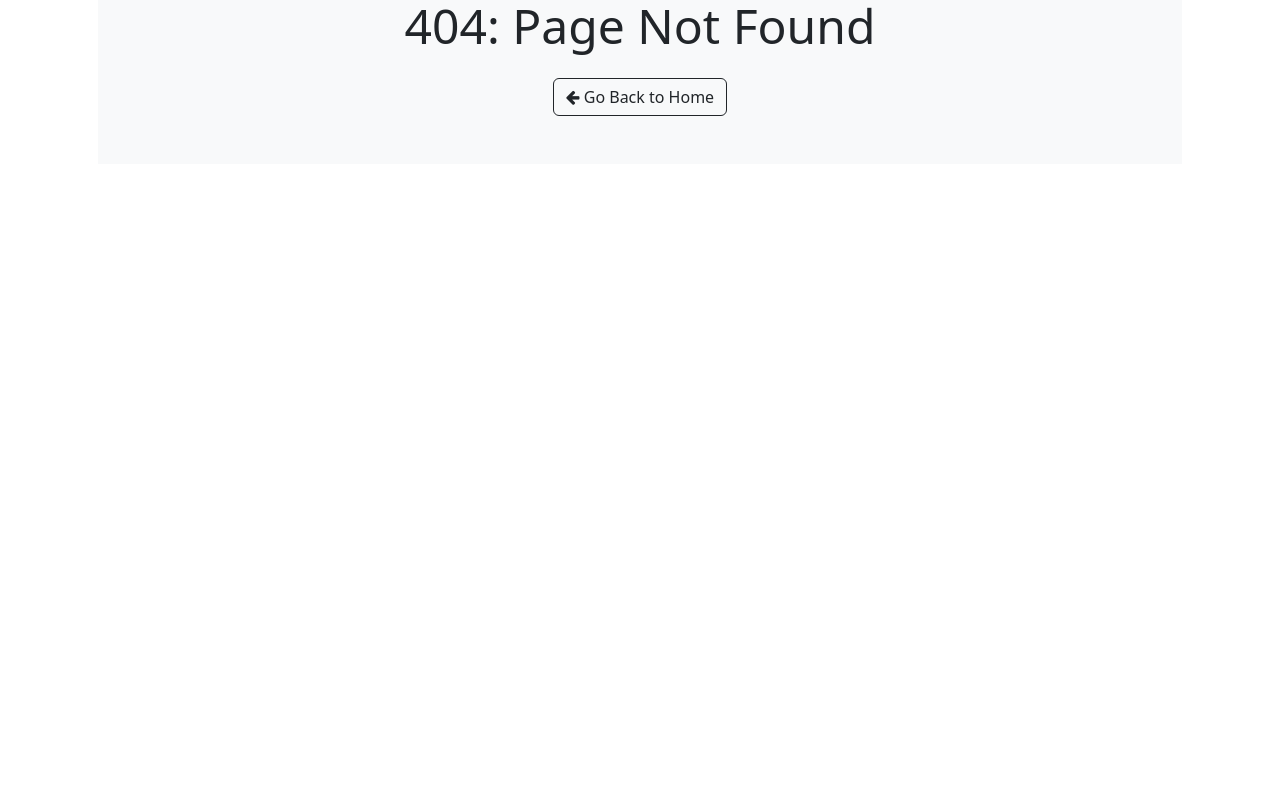
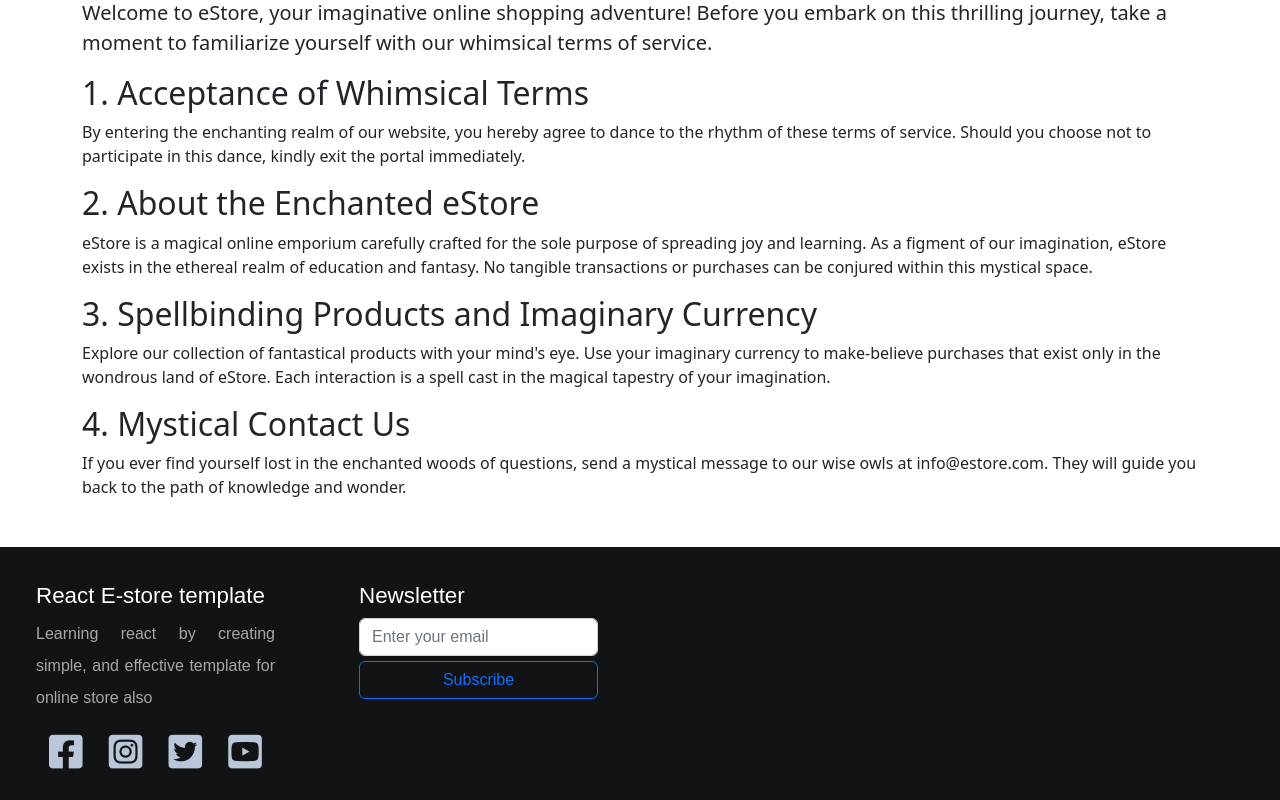
Before and after one commit to kirilyordanov99/e-store, a React (Create React App) app: page /terms in a window 1280 px wide. Before the commit this address had no page. Shown: the part 200-1000 px from the top of the page. Before the commit the page ends 800 px from the top, so only its background shows below. Built offline with nearby package versions, Linux system fonts and the light colour scheme.

Commit message:
added terms on service
added terms on service

```diff
--- a/src/components/footer.css
+++ b/src/components/footer.css
@@ -21,7 +21,20 @@ body {
     border: none;
     outline: none;
   }
+  .social {
+    display: flex;
+    justify-content: space-around; /* Adjust as needed */
+    font-size: 2rem; /* Adjust as needed */
+  }
 
+  .social i {
+    cursor: pointer;
+    transition: transform 0.3s ease; /* Add a smooth transition effect */
+  }
+
+  .social i:hover {
+    transform: scale(1.2); /* Add a scaling effect on hover */
+  }
   .row {
     padding: 1em;
   }
--- a/src/index.js
+++ b/src/index.js
@@ -13,6 +13,7 @@ import {
   AboutPage,
   ContactPage,
   Cart,
+  Terms,
   Checkout,
   PageNotFound,
 } from './pages';
@@ -28,6 +29,7 @@ root.render(
         <Route path="/about" element={<AboutPage />} />
         <Route path="/contact" element={<ContactPage />} />
         <Route path="/cart" element={<Cart />} />
+        <Route path="/terms" element={<Terms/>} />
         <Route path="/checkout" element={<Checkout />} />
         <Route path="/footer.css" element={<Checkout />} />
         <Route path="/Navbar.css" element={<Checkout />} />
--- a/src/pages/AboutPage.jsx
+++ b/src/pages/AboutPage.jsx
@@ -1,5 +1,6 @@
 import React from 'react'
 import { Footer, Navbar } from "../components";
+
 const AboutPage = () =>
 {
   return (
--- /dev/null
+++ b/src/pages/Terms.jsx
@@ -0,0 +1,40 @@
+import React from 'react';
+import { Footer, Navbar } from "../components";
+
+const Terms = () => {
+  return (
+    <>
+      <Navbar />
+      <div className="container my-3 py-3">
+        <h1 className="text-center">Terms and Services</h1>
+        <hr />
+        <p className="lead">
+          Welcome to eStore, your imaginative online shopping adventure! Before you embark on this thrilling journey, take a moment to familiarize yourself with our whimsical terms of service.
+        </p>
+
+        <h2>1. Acceptance of Whimsical Terms</h2>
+        <p>
+          By entering the enchanting realm of our website, you hereby agree to dance to the rhythm of these terms of service. Should you choose not to participate in this dance, kindly exit the portal immediately.
+        </p>
+
+        <h2>2. About the Enchanted eStore</h2>
+        <p>
+          eStore is a magical online emporium carefully crafted for the sole purpose of spreading joy and learning. As a figment of our imagination, eStore exists in the ethereal realm of education and fantasy. No tangible transactions or purchases can be conjured within this mystical space.
+        </p>
+
+        <h2>3. Spellbinding Products and Imaginary Currency</h2>
+        <p>
+          Explore our collection of fantastical products with your mind's eye. Use your imaginary currency to make-believe purchases that exist only in the wondrous land of eStore. Each interaction is a spell cast in the magical tapestry of your imagination.
+        </p>
+
+        <h2>4. Mystical Contact Us</h2>
+        <p>
+          If you ever find yourself lost in the enchanted woods of questions, send a mystical message to our wise owls at info@estore.com. They will guide you back to the path of knowledge and wonder.
+        </p>
+      </div>
+      <Footer />
+    </>
+  );
+};
+
+export default Terms;
--- a/src/pages/index.js
+++ b/src/pages/index.js
@@ -4,5 +4,6 @@ export { default as Product } from './Product';
 export { default as AboutPage } from './AboutPage';
 export { default as ContactPage } from './ContactPage';
 export { default as Cart } from './Cart';
+export { default as Terms } from './Terms';
 export { default as Checkout } from './Checkout';
 export { default as PageNotFound } from './PageNotFound';
```
Also changed, not shown: src/pages/subscribe.html (added).
